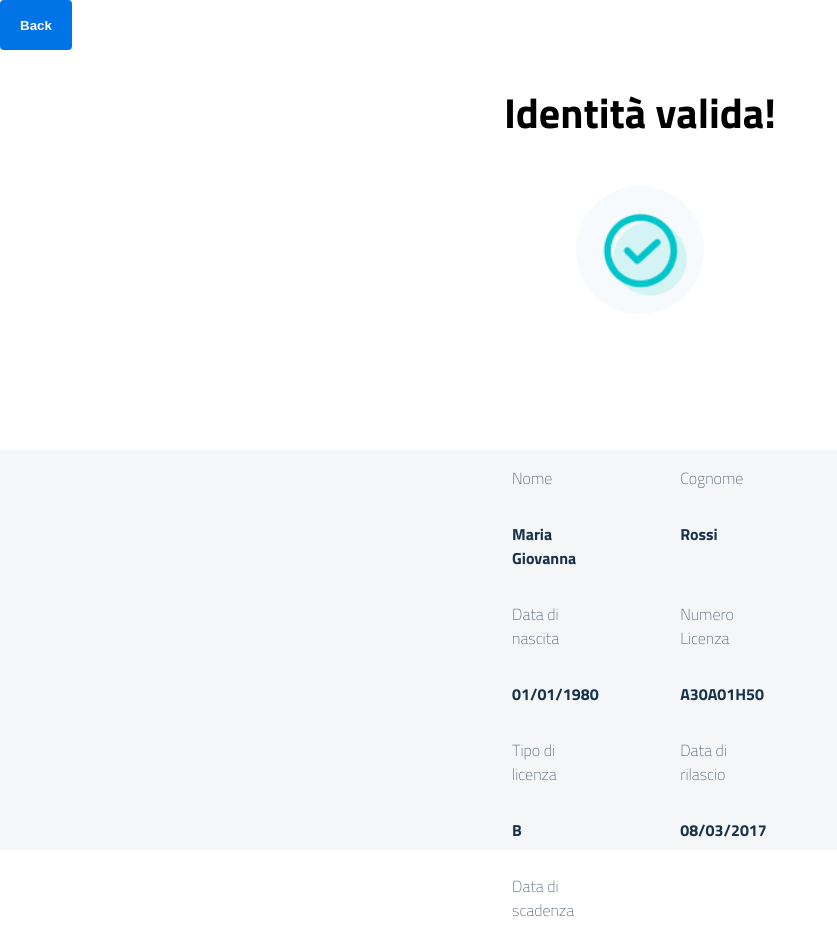
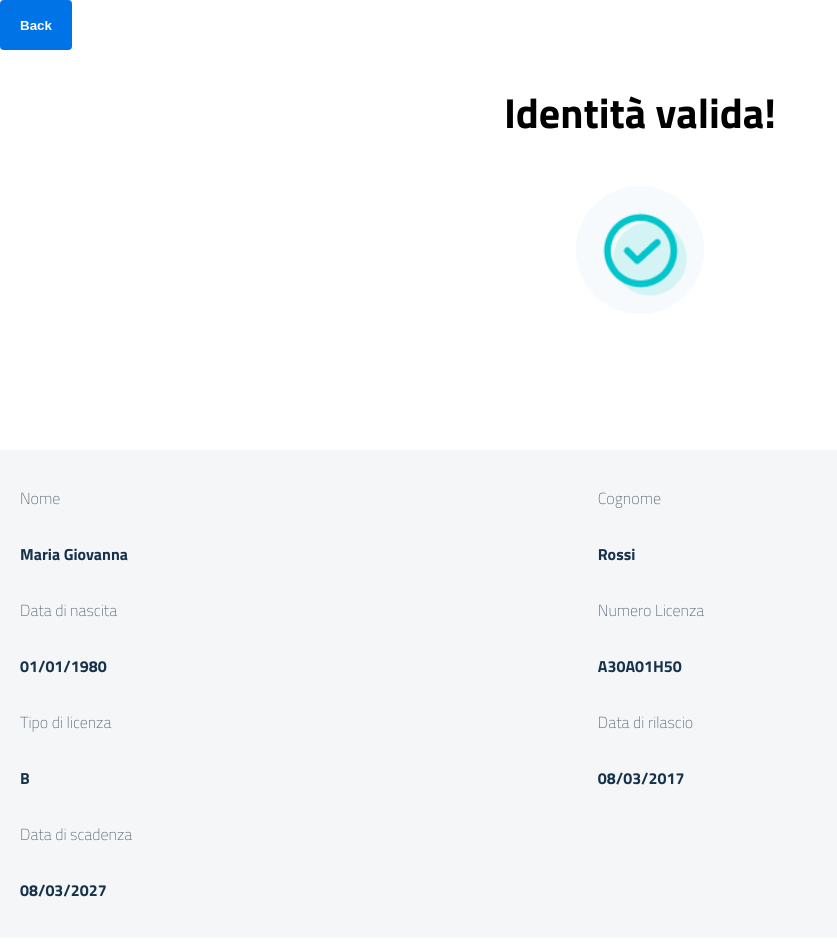
Before and after one commit to pagopa/ssi-checker-poc, a Next.js app: page /success in a window 1280 px wide. Shown: the top 952 px of the page, without its empty margins (0-837 px from the left). Built offline with nearby package versions, Linux system fonts and the light colour scheme.

Commit message:
style: improved success screen

```diff
--- a/styles/Success.module.css
+++ b/styles/Success.module.css
@@ -2,11 +2,9 @@
 .container {
   width: 100%;
   height: 100%;
-  background-color: #F5F6F7;
 }
 
 .top {
-  background-color: white;
   height: 50%;
   float: top;
   padding: 20px;
@@ -22,6 +20,7 @@
 
 .bottom {
   width: "100%";
+  background-color: #F5F6F7;
 }
 
 .details {
@@ -36,12 +35,12 @@
 
 .cellLeft {
   display: table-cell;
-  padding-right: 80px;
 }
 
 .cellRight {
   display: table-cell;
   text-align: left;
+  padding-left: 40px;
 }
 
 .cellHeader {
@@ -54,6 +53,7 @@
 }
 
 .table {
-  margin: auto;
-  width: 20%;
+  display: table;
+  width: 100%;
+  padding: 20px;
 }
```
